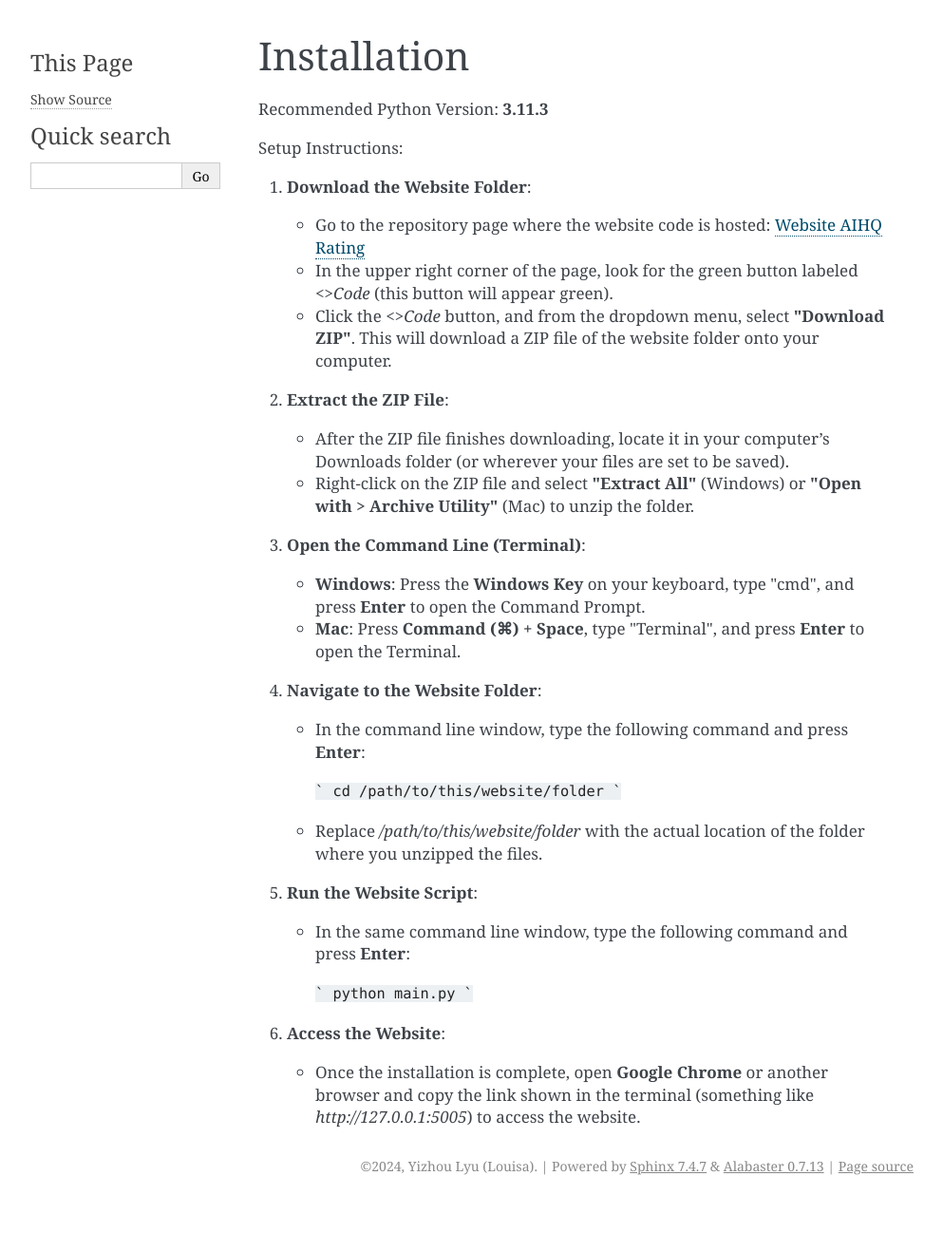
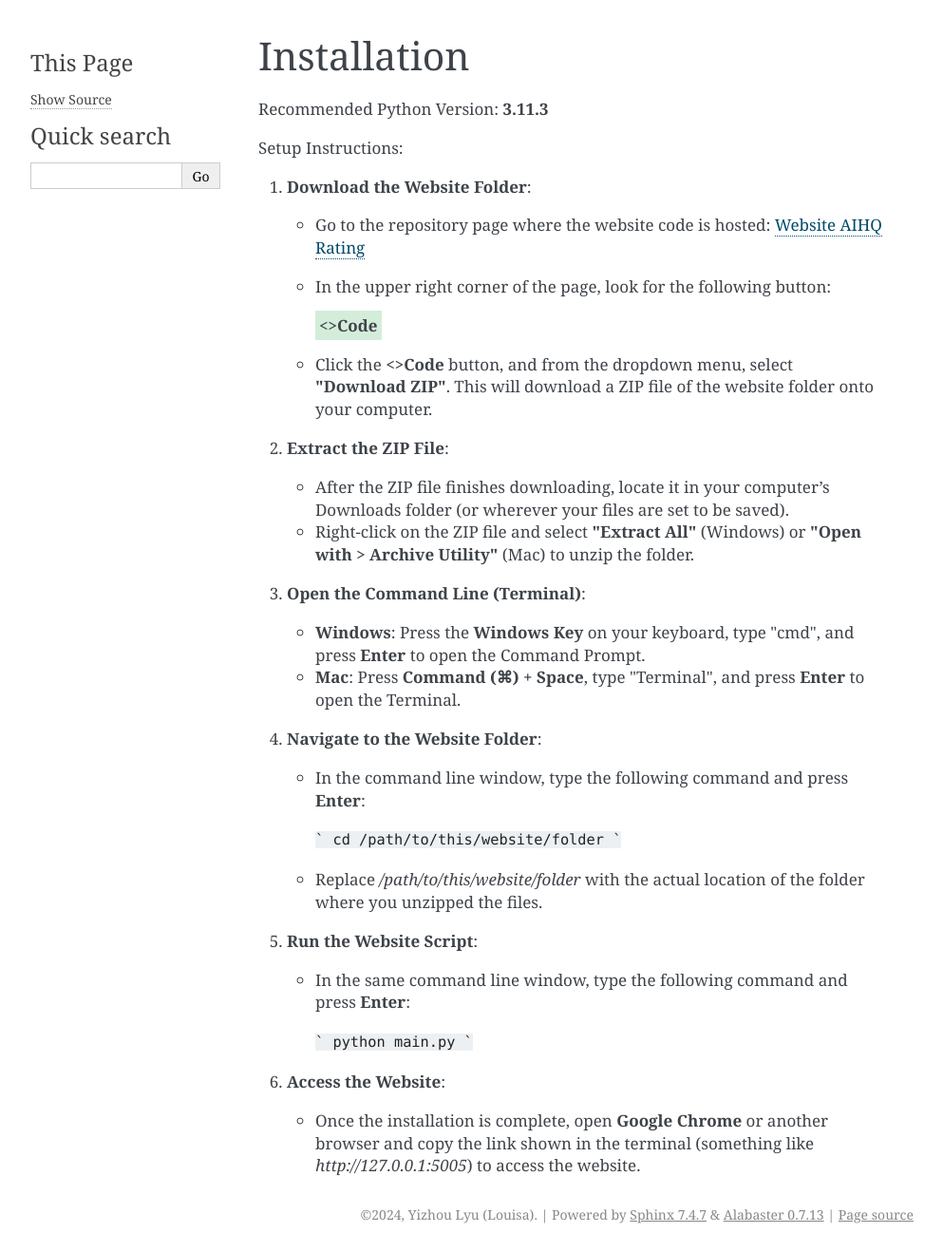
Before and after one commit to lyulouisa/Website_AIHQ_rating, a Sphinx documentation site: the page built from docs/source/Installation.rst, in a window 1280 px wide. Shown: the whole page at 95% size, without its empty margins (148-1141 px from the left). Built offline with Sphinx 7.4.7, drawn with Linux system fonts in a browser that asks for light colours; before the commit the page ends 1267 px from its top, so only the background shows below that.

Commit message:
Update Installation.rst

```diff
--- a/docs/source/Installation.rst
+++ b/docs/source/Installation.rst
@@ -9,8 +9,13 @@ Setup Instructions:
 
    - Go to the repository page where the website code is hosted: `Website AIHQ Rating <https://github.com/lyulouisa/Website_AIHQ_rating.git>`__
 
-   - In the upper right corner of the page, look for the green button labeled `<>Code` (this button will appear green).
-   - Click the `<>Code` button, and from the dropdown menu, select **"Download ZIP"**. This will download a ZIP file of the website folder onto your computer.
+   - In the upper right corner of the page, look for the following button:
+
+     .. raw:: html
+
+        <span style="background-color:#d4edda; padding: 4px; font-weight: bold;">&lt;&gt;Code</span>
+
+   - Click the **<>Code** button, and from the dropdown menu, select **"Download ZIP"**. This will download a ZIP file of the website folder onto your computer.
 
 2. **Extract the ZIP File**:
 
```
